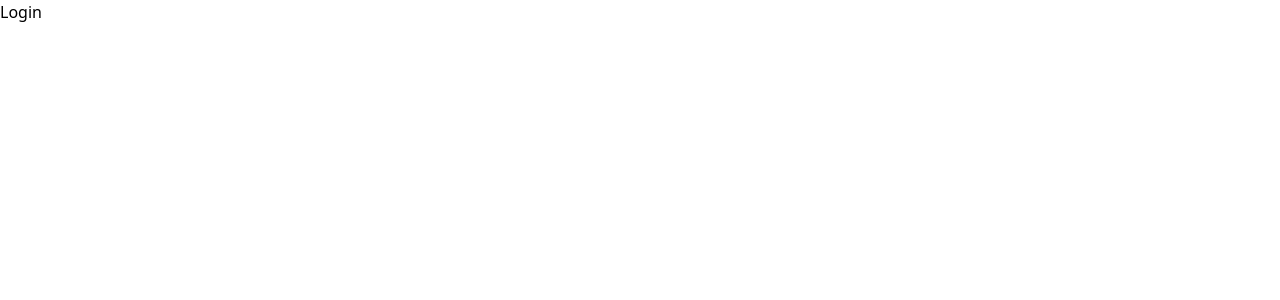
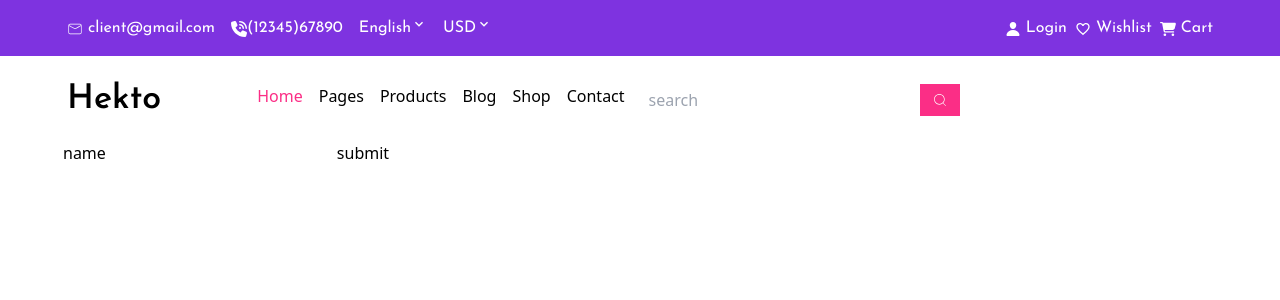
Before and after one commit to nischal58-krt/React_ecommerce24, a React (Vite) app: page /login in a window 1280 px wide. Shown: the top 300 px of the page. Built offline with nearby package versions, Linux system fonts and the light colour scheme.

Commit message:
added Slug and params

```diff
--- a/package.json
+++ b/package.json
@@ -15,7 +15,6 @@
     "react-dom": "^18.2.0",
     "react-icons": "^5.0.1",
     "react-loading-skeleton": "^3.4.0",
-    "react-responsive-carousel": "^3.2.23",
     "react-router-dom": "^6.22.3",
     "react-slick": "^0.30.2",
     "slick-carousel": "^1.8.1"
--- a/src/components/home/Product.jsx
+++ b/src/components/home/HomeProduct.jsx
@@ -10,7 +10,7 @@ import chair2 from "/assests/chair-2.png";
 import chair3 from "/assests/chair-3.png";
 import chair4 from "/assests/chair-4.png";
 
-function Product() {
+function HomeProduct() {
   // let products = [
   //   {
   //     name:"Cantiever Chair1",
@@ -47,14 +47,14 @@ function Product() {
   // ]
 
   const [products, setProducts] = useState([]);
-  const [isloading, setIsloading] = useState(false);
+  const [isloading, setIsloading] = useState(true);
 
   useEffect(() => {
     let url = "https://ecommerce-sagartmg2.vercel.app/api/products/trending";
     axios.get(url).then((res) => {
       console.log(res);
       setProducts(res.data.data || []);
-      setIsloading[true]
+      setIsloading[false]
     });
   }, []);
 
@@ -65,6 +65,7 @@ function Product() {
           return (
             <FeatureProduct
               key={el._id}
+              _id = {el._id}
               name={el.name}
               price={el.price}
               image={el.image}
@@ -90,4 +91,4 @@ function Product() {
   );
 }
 
-export default Product;
+export default HomeProduct;
--- a/src/components/home/Header.jsx
+++ b/src/components/home/common/Header.jsx
@@ -8,6 +8,8 @@ import { CiSearch } from "react-icons/ci";
 import { CiMenuBurger } from "react-icons/ci";
 import { MdKeyboardArrowDown } from "react-icons/md";
 import { IoClose } from "react-icons/io5";
+import { Link } from "react-router-dom";
+
 function Header() {
   const [isMenuOpen, setIsMenuOpen] = useState(false);
 
@@ -41,7 +43,7 @@ function Header() {
             </div>
             <div className="gap-2 sm:flex">
               <span>
-                <IoPerson className="inline-block" /> Login
+                 <Link to="/login"><IoPerson className="inline-block" /> Login </Link>
               </span>
               <span>
                 <MdOutlineFavoriteBorder className="inline-block" /> Wishlist{" "}
@@ -55,13 +57,13 @@ function Header() {
 
         <nav className="container justify-between  pb-[12px]  pt-[18px] sm:flex">
           <div className="flex w-full items-center justify-between  lg:w-auto lg:gap-20">
-            <a
+            <Link
               id="logo"
-              href=""
+              to="/"
               className=" leading-auto inline-block font-josefin text-[34px] font-semibold text-primary-dark hover:text-secondary"
             >
               Hekto
-            </a>
+            </Link>
 
             <div
               className={`${isMenuOpen ? "translate-x-0" : "translate-x-full md:translate-x-0"} width-[50%] fixed bottom-0 right-0 top-0 z-20
@@ -71,13 +73,13 @@ function Header() {
                 <IoClose className=" flex justify-between text-3xl md:hidden " />{" "}
               </button>
 
-              <a className="text-secondary">Home</a>
-              <a className="hover:text-secondary" href="">
+              <Link to="/" className="text-secondary">Home</Link>
+              <Link className="hover:text-secondary" to="/pages">
                 Pages
-              </a>
-              <a className="hover:text-secondary" href="">
+              </Link>
+              <Link className="hover:text-secondary" to="/products">
                 Products
-              </a>
+              </Link>
               <a className="hover:text-secondary" href="">
                 Blog
               </a>
--- a/src/components/home/RootElement.jsx
+++ b/src/components/home/common/RootElement.jsx
@@ -1,14 +1,13 @@
 import React from 'react'
 
 import {Link,Outlet} from "react-router-dom"
-
+import Header from './Header'
 
 function RootElement() {
   return (
     <div>
-
-
-          <Outlet/>
+      <Header/>
+      <Outlet/>
     </div>
   )
 }
--- a/src/pages/FeatureProduct.jsx
+++ b/src/pages/FeatureProduct.jsx
@@ -1,11 +1,16 @@
 import React, { useState } from "react";
 import { FaCartPlus } from "react-icons/fa";
 
-
+import { Link,useNavigate } from "react-router-dom";
 
 function FeatureProduct(props) {
+  const navigate = useNavigate();
+  console.log(props._id)
   return (
-    <div className=" group bg-primary-light pt-[32px] shadow-[0px_0px_25px_0px_rgba(0,0,0,0.5)] ">
+    <div  onClick={()=>{
+      navigate(`/products/${props._id}`)
+    }}
+    className=" hover:cursor-pointer group bg-primary-light pt-[32px] shadow-[0px_0px_25px_0px_rgba(0,0,0,0.5)] ">
 
       <div className=" absolute left-[11px] top-[11px] hidden h-[30px] w-[30px] items-center justify-center rounded-full
        border border-primary transition-all group-hover:flex">
--- a/src/pages/Home.jsx
+++ b/src/pages/Home.jsx
@@ -1,11 +1,11 @@
 import React, { useState } from "react";
 import { useEffect } from "react";
-import Header from "../components/home/Header";
+import Header from "../components/home/common/Header";
 import Banner from "../components/home/Banner";
 import "slick-carousel/slick/slick.css";
 import "slick-carousel/slick/slick-theme.css";
 import Slider from "react-slick";
-import Product from "../components/home/Product"
+import Product from "../components/home/HomeProduct"
 import Signup from "./Signup";
 import LatestProducts from "./LatestProducts";
 
@@ -49,7 +49,7 @@ function Home() {
   return (
     <>
 
-      <Header/>
+      {/* <Header/> */}
        <Slider {...settings}>
         {
           banners.map((el)=>{
--- a/src/pages/Login.jsx
+++ b/src/pages/Login.jsx
@@ -1,11 +1,19 @@
-import React from 'react'
+import React from "react";
 
 function Login() {
   return (
     <>
-    <h1> Login </h1>
+      <div
+        className="container  border-primary-light px-2 py-1
+                  focus:border-secondary focus:outline-none focus:transition-all"
+      >
+        name
+        <input type="text" />
+        submit
+        <input type="text" />
+      </div>
     </>
-  )
+  );
 }
 
-export default Login
+export default Login;
--- /dev/null
+++ b/src/pages/products/Products.jsx
@@ -0,0 +1,13 @@
+import React from 'react'
+
+export default function Products() {
+  return (
+    <>
+    <div className='container'>
+    <h1 className='text-slate-800'> Here you can find all the Products </h1>
+
+    </div>
+    </>
+
+  )
+}
--- /dev/null
+++ b/src/pages/products/Slug.jsx
@@ -0,0 +1,20 @@
+import React, { useEffect, useState } from 'react'
+import axios from 'axios'
+import { useParams } from 'react-router-dom'
+
+function Slug() {
+
+  const [product, setProduct] = useState({})
+
+  const params = useParams
+
+useEffect(()=>{
+  axios.get(`https://ecommerce-sagartmg2.vercel.app/api/products/${params.slug}`)
+},[])
+
+  return (
+    <div>Slug</div>
+  )
+}
+
+export default Slug
```
Also changed, not shown: src/App.jsx (+17 -1 lines).
